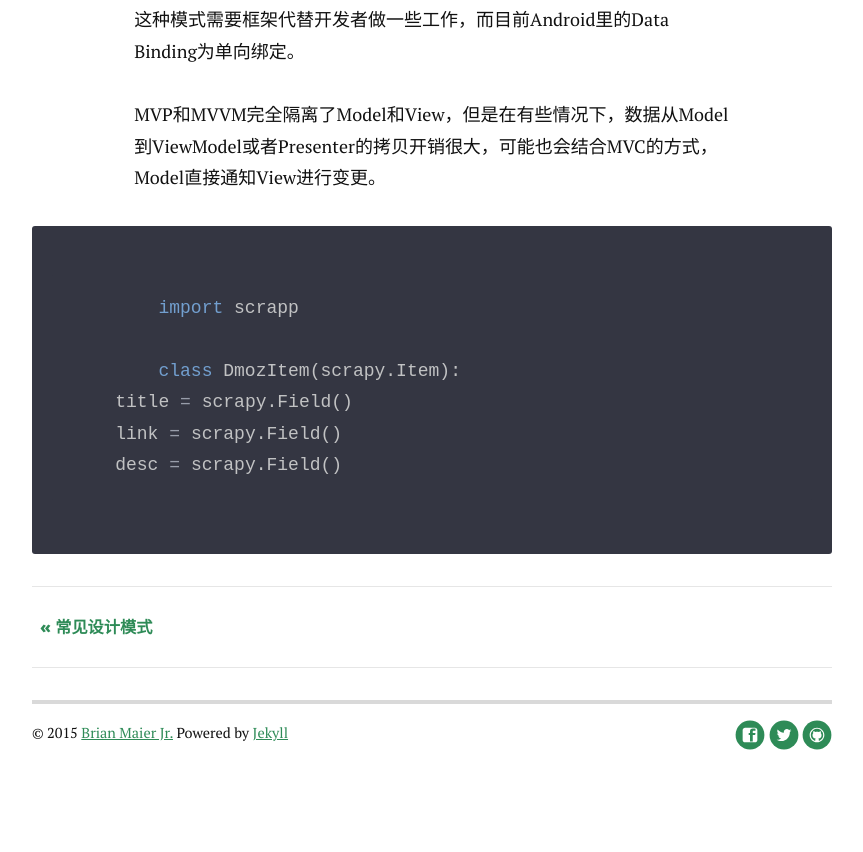
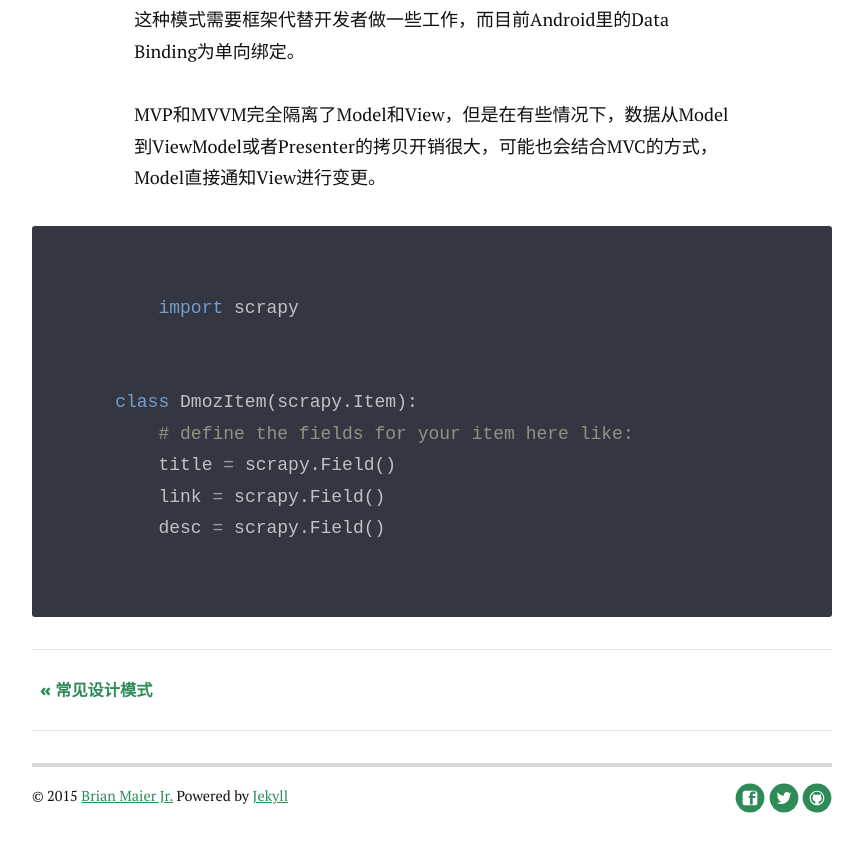
Before and after one commit to lichuanzhi7909/lichuanzhi7909.github.io, a Jekyll site: the page built from _posts/2015-06-09-mvc.markdown, in a window 1280 px wide and 900 px high, scrolled down 1232 px. Shown: the top 852 px of the window, without its empty margins (208-1071 px from the left). Built offline with Jekyll 4.4.1, drawn with Linux system fonts in a browser that asks for light colours; nearby versions of some CDN libraries; Markdown is read by kramdown in place of the engine named in the settings.

Commit message:
代码高亮test

````diff
--- a/_posts/2015-06-09-mvc.markdown
+++ b/_posts/2015-06-09-mvc.markdown
@@ -19,10 +19,12 @@ ViewModel，这种模式的关键技术就是数据绑定（Data Binding），Vi
 MVP和MVVM完全隔离了Model和View，但是在有些情况下，数据从Model到ViewModel或者Presenter的拷贝开销很大，可能也会结合MVC的方式，Model直接通知View进行变更。
 
 ```python
-	import scrapp
+	import scrapy
 
-	class DmozItem(scrapy.Item):
-    title = scrapy.Field()
-    link = scrapy.Field()
-    desc = scrapy.Field()
+
+    class DmozItem(scrapy.Item):
+        # define the fields for your item here like:
+        title = scrapy.Field()
+        link = scrapy.Field()
+        desc = scrapy.Field()
 ```
````
